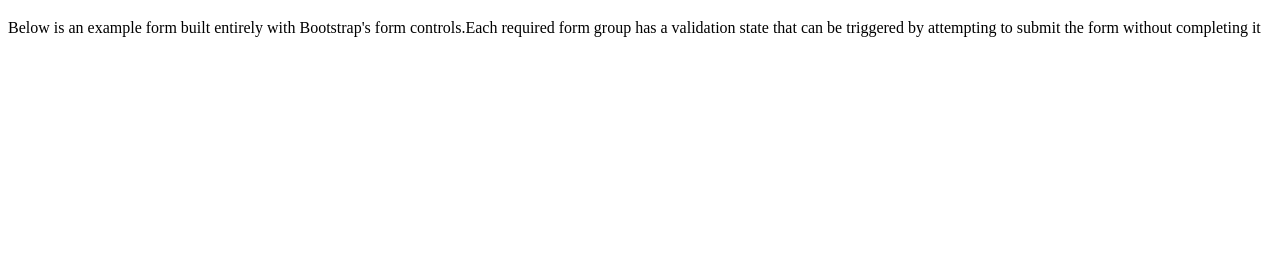
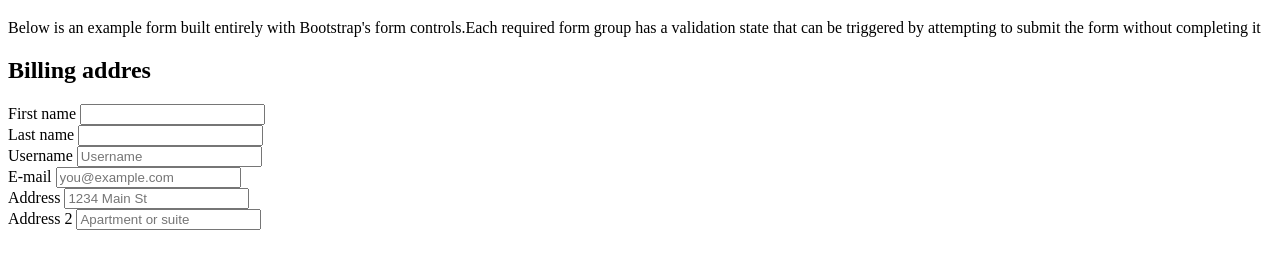
Before and after one commit to KubatovaTatyna/checkout-copy, a plain HTML site: page index.html in a window 1280 px wide. Shown: the part 481-750 px from the top of the page. Drawn offline with Linux system fonts and the light colour scheme.

Commit message:
Added text form

```diff
--- a/index.html
+++ b/index.html
@@ -13,5 +13,38 @@
         <h1>Checkout form</h1>
         <p>Below is an example form built entirely with Bootstrap's form controls.Each required form group has a validation state that can be triggered by attempting to submit the form without completing it</p>
     </header>
+    <main>
+        <form>
+            <h2>Billing addres</h2>
+            <div class="first-form">
+                <div class="firstName">
+                    <label for="first-name">First name</label>
+                    <input type="text" name="first-name" id="first-name">
+                </div>
+                <div class="lastName">
+                    <label for="last-name">Last name</label>
+                    <input type="text" name="last-name" id="last-name">
+                </div>
+                <div>
+                    <label for="username">Username</label>
+                    <input type="text" name="username" id="username" placeholder="Username">
+                </div>
+                <div>
+                    <label for="email">E-mail</label>
+                    <input type="email" name="email" id="email" placeholder="you@example.com">
+                </div>
+                <div>
+                    <label for="address">Address</label>
+                    <input type="text" name="address" id="address" placeholder="1234 Main St">
+                </div>
+                <div>
+                    <label for="address-2">Address 2</label>
+                    <input type="text" name="address-2" id="address-2" placeholder="Apartment or suite">
+                </div>
+
+            </div>
+            <div class="second-form"></div>
+        </form>
+    </main>
 </body>
 </html>
```
